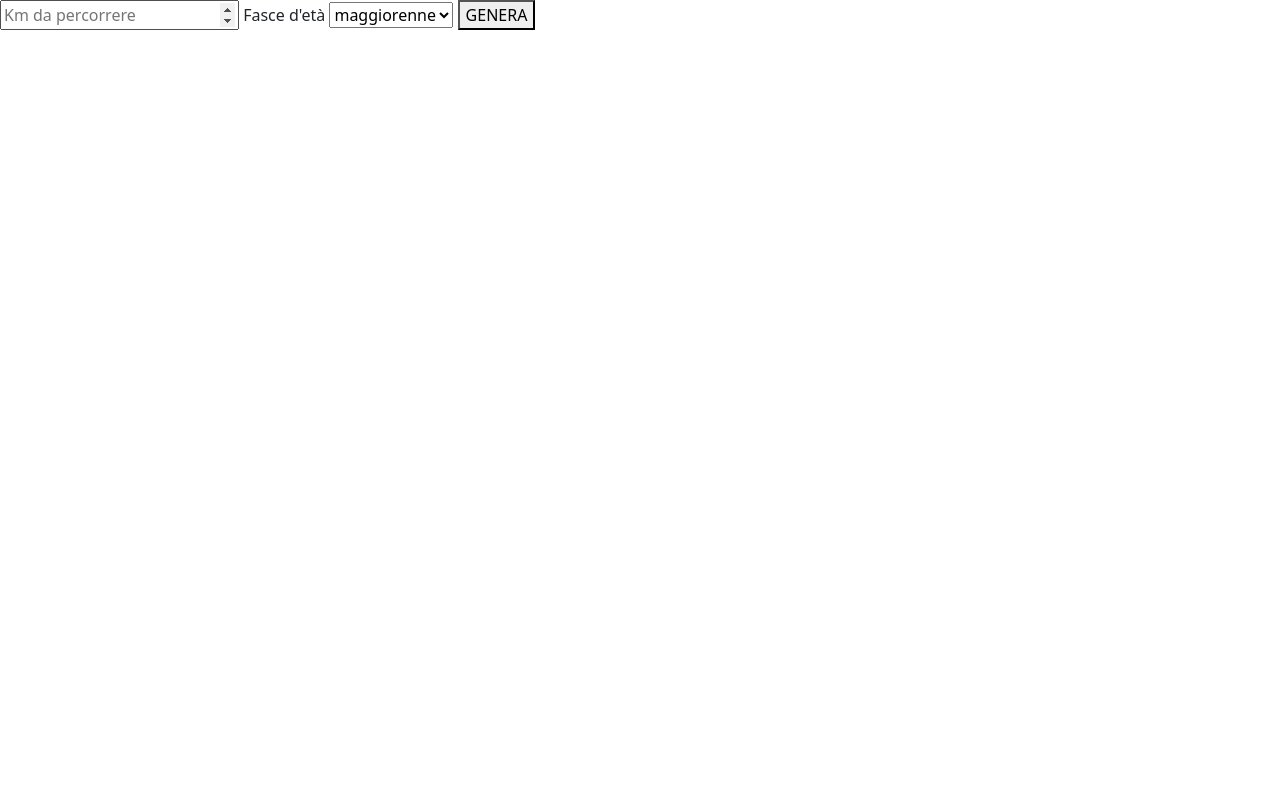
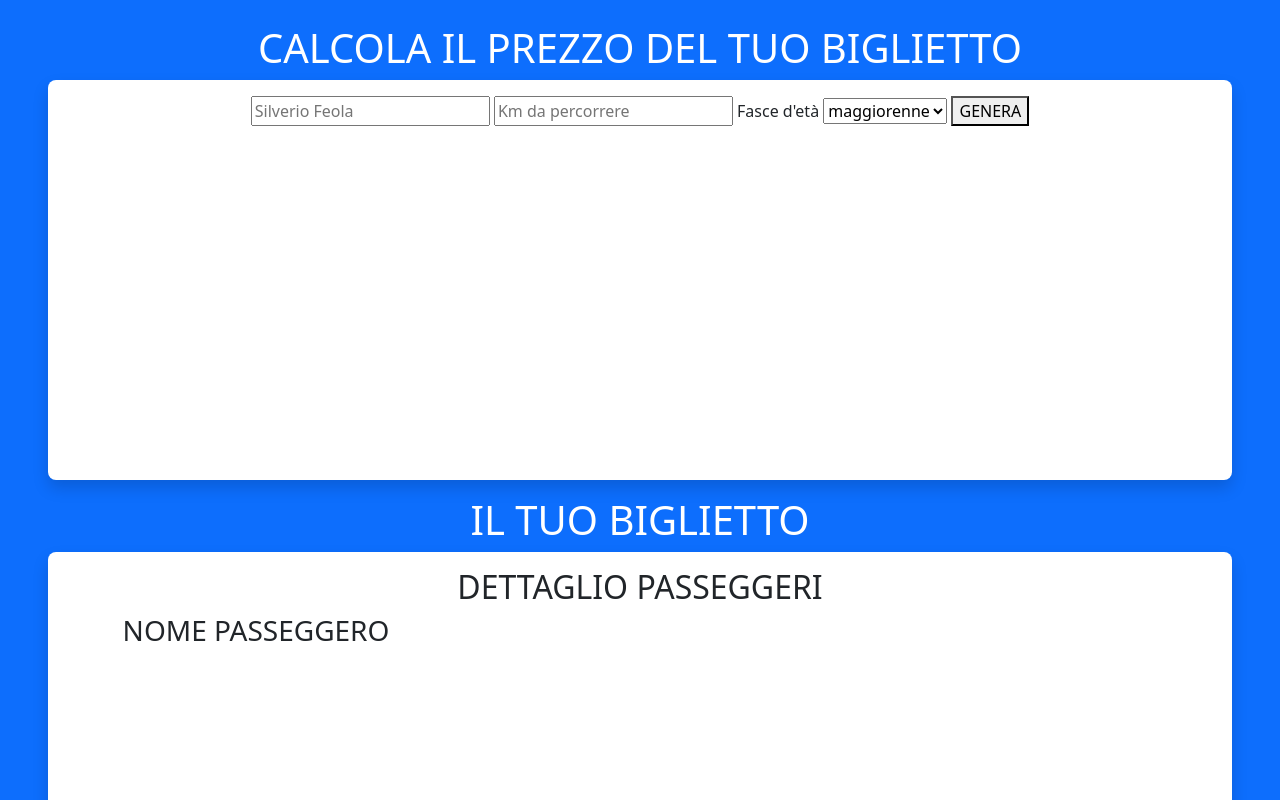
Before and after one commit to BiagioCaputo/js-biglietto-treno-form, a plain HTML site: page index.html in a window 1280 px wide. Shown: the top 800 px of the page. Drawn offline with nearby package versions, Linux system fonts and the light colour scheme.

Commit message:
iniziata la costruzione di un layout e aggiunta l'opzione per il nome pas.

```diff
--- a/css/style.css
+++ b/css/style.css
@@ -0,0 +1,11 @@
+.bg-white{
+    background-color: white;
+}
+
+.upper-content{
+    min-height: 400px;
+}
+
+.bottom-content{
+    min-height: 400px;
+}
--- a/index.html
+++ b/index.html
@@ -9,8 +9,10 @@
     <link rel="stylesheet" href="css/style.css">
     <script defer src="js/script.js"></script>
 </head>
-<body>
-    <div>
+<body class="px-5 py-4 text-center bg-primary">
+    <h1 class="text-white">CALCOLA IL PREZZO DEL TUO BIGLIETTO</h1>
+    <div class="upper-content bg-white rounded-3 shadow py-3">
+        <input id="name" type="text" placeholder="Silverio Feola">
         <input id="kms" type="number" placeholder="Km da percorrere">
         <label for="age">Fasce d'età</label>
         <select name ='age' id="age">
@@ -21,9 +23,18 @@
         <button id="button" type="button">GENERA</button>
 
     </div>
-
-    <div>
-        <span id="priceticket"></span>
+    <h1 class="text-white mt-3">IL TUO BIGLIETTO</h1>
+    <div class="bottom-content bg-white rounded-3 shadow p-3">
+        <h2>DETTAGLIO PASSEGGERI</h2>
+        <div class="ticket d-flex">
+            <div class="ticket-left col-4">
+                <h3>NOME PASSEGGERO</h3>
+                <h4 id="passenger-name"></h4>
+            </div>
+            <div class="ticket-right col-8">
+                <span id="priceticket"></span>
+            </div>
+        </div>
     </div>
 
 </body>
--- a/js/script.js
+++ b/js/script.js
@@ -1,10 +1,11 @@
 console.log("JS OK");
 
 //creo le mie variabili
-
+const name = document.getElementById("name")
 const kms = document.getElementById("kms");
 const button = document.getElementById("button");
 const finalprice = document.getElementById("priceticket");
+const passengerName = document.getElementById("passenger-name");
 
 
 
@@ -13,10 +14,12 @@ const finalprice = document.getElementById("priceticket");
 button.addEventListener("click", function(){
 
     //recupero i dati dell'utente
-
+    const userName = name.value;
     const userKms = parseInt(kms.value);
     const userAge = document.getElementById("age").value;
     const price = userKms * 0.21;
+
+    passengerName.innerText = userName;
 
     console.log(userKms);
     console.log(userAge);
```
